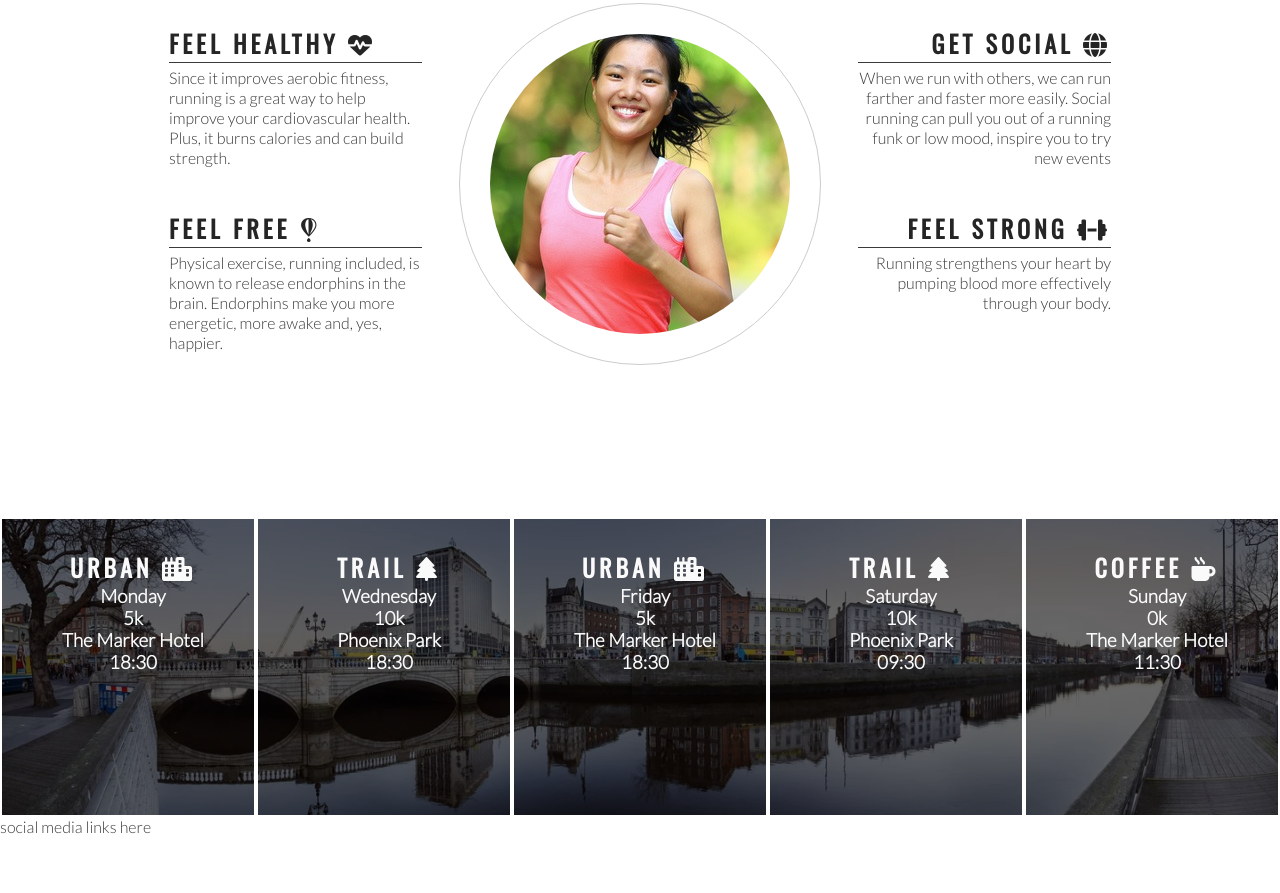
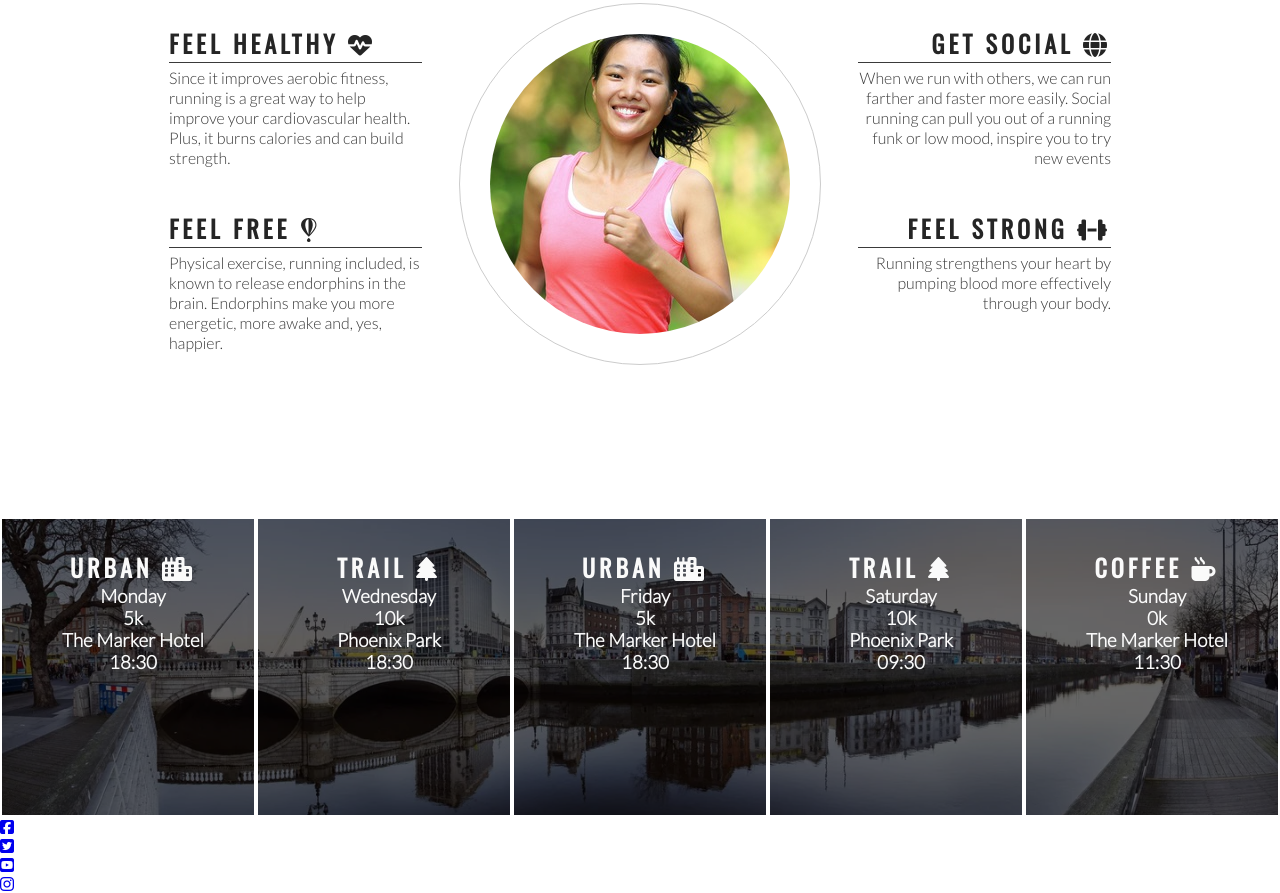
Before and after one commit to emmajdaniel96/love-running, a plain HTML site: page index.html in a window 1280 px wide. Shown: the part 778-1671 px from the top of the page. Before the commit the page ends 1614 px from the top, so only its background shows below. Drawn offline with nearby package versions, Linux system fonts and the light colour scheme.

Commit message:
Add social media icons to footer

```diff
--- a/index.html
+++ b/index.html
@@ -116,7 +116,24 @@
         </div>
     </section>
     <footer>
-        social media links here
+        <ul>
+            <li>
+                <a href="https://facebook.com" target="_blank" rel="noopener"
+                aria-label="Visit our Facebook page (opens in a new tab)"><i class="fab fa-facebook-square"></i></a>
+            </li>
+            <li>
+                <a href="https://twitter.com" target="_blank" rel="noopener"
+                aria-label="Visit our Twitter page (opens in a new tab)"><i class="fab fa-twitter-square"></i></a>
+            </li>
+            <li>
+                <a href="https://youtube.com" target="_blank" rel="noopener"
+                aria-label="Visit our YouTube page (opens in a new tab)"><i class="fab fa-youtube-square"></i></a>
+            </li>
+            <li>
+                <a href="https://instagram.com" target="_blank" rel="noopener"
+                aria-label="Visit our Instagram page (opens in a new tab)"><i class="fab fa-instagram"></i></a>
+            </li>
+        </ul>
     </footer>
 
     <!-- font awesome script -->
```
